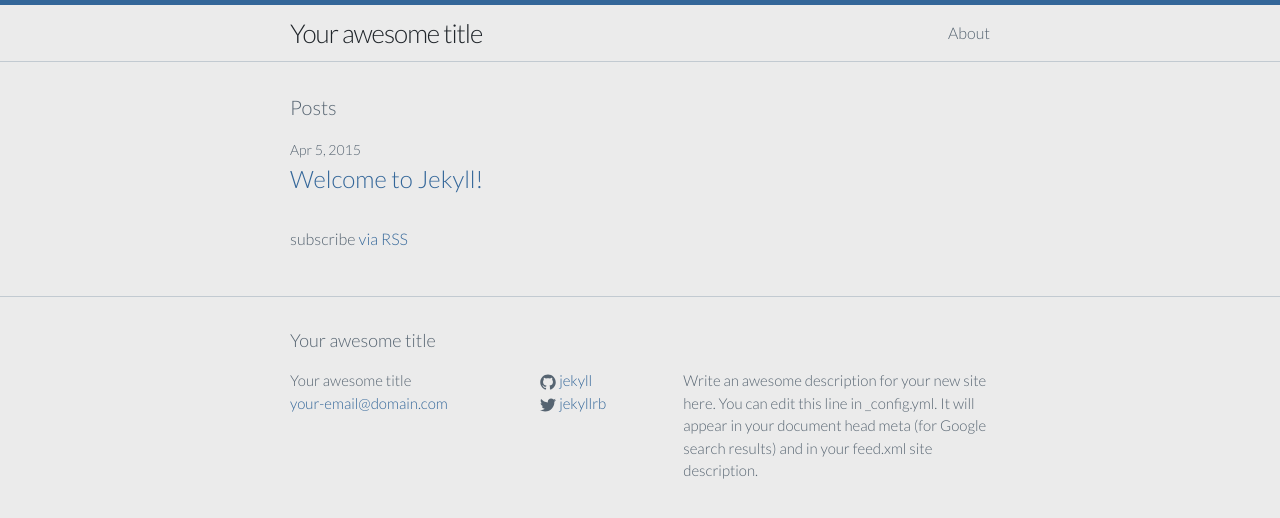
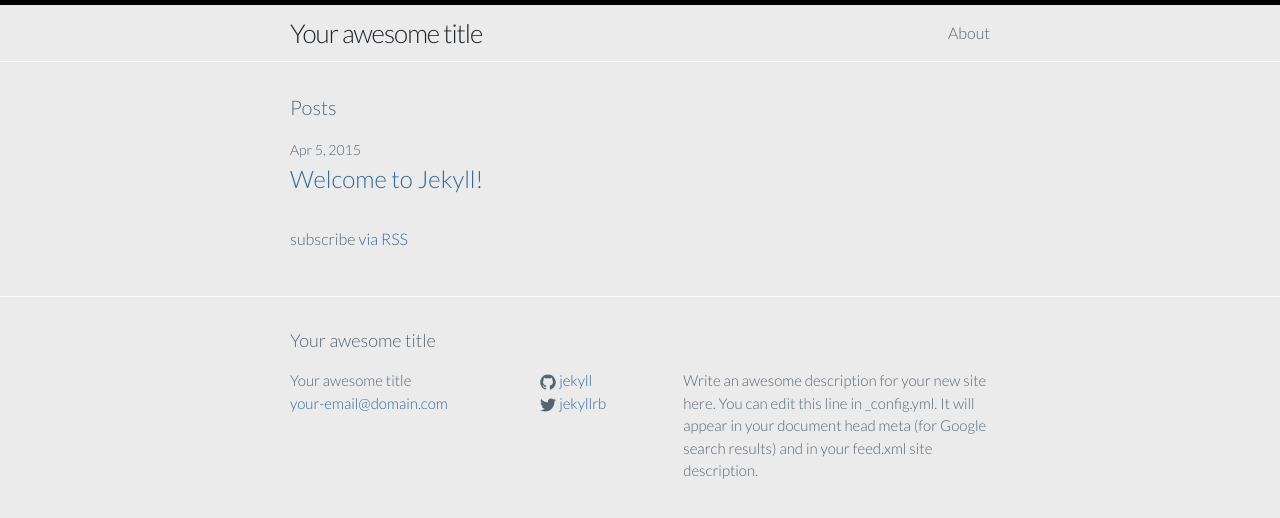
Before and after one commit to tiborsimon/tiborsimon.github.io, a Jekyll site: the page built from index.html, in a window 1280 px wide. Shown: the top 518 px of the page. Built offline with Jekyll 4.4.1, drawn with Linux system fonts in a browser that asks for light colours.

Commit message:
Reset selection

```diff
--- a/_sass/_base.scss
+++ b/_sass/_base.scss
@@ -6,6 +6,18 @@
 dl, dd, ol, ul, figure {
     margin: 0;
     padding: 0;
+}
+
+/**
+ * Override text highlight
+ */
+::selection {
+  background: $select-bg-color; /* WebKit/Blink Browsers */
+  color: $select-text-color;
+}
+::-moz-selection {
+  background: $select-bg-color; /* Gecko Browsers */
+  color: $select-text-color;
 }
 
 
--- a/_sass/_layout.scss
+++ b/_sass/_layout.scss
@@ -2,7 +2,7 @@
  * Site header
  */
 .site-header {
-    border-top: 5px solid $brand-color;
+    border-top: 5px solid #000000;
     border-bottom: 1px solid $grey-color-light;
     min-height: 56px;
 
--- a/css/main.scss
+++ b/css/main.scss
@@ -20,8 +20,11 @@
 $pre-bg-color:      #f2f2f2;
 $pre-border-color:  #dadada;
 
+$select-bg-color:   #dadada;
+$select-text-color: #ebebeb;
+
 $grey-color:       #566471;
-$grey-color-light: lighten($grey-color, 40%);
+$grey-color-light: lighten($grey-color, 60%);
 $grey-color-dark:  darken($grey-color, 25%);
 
 // Width of the content area
```
